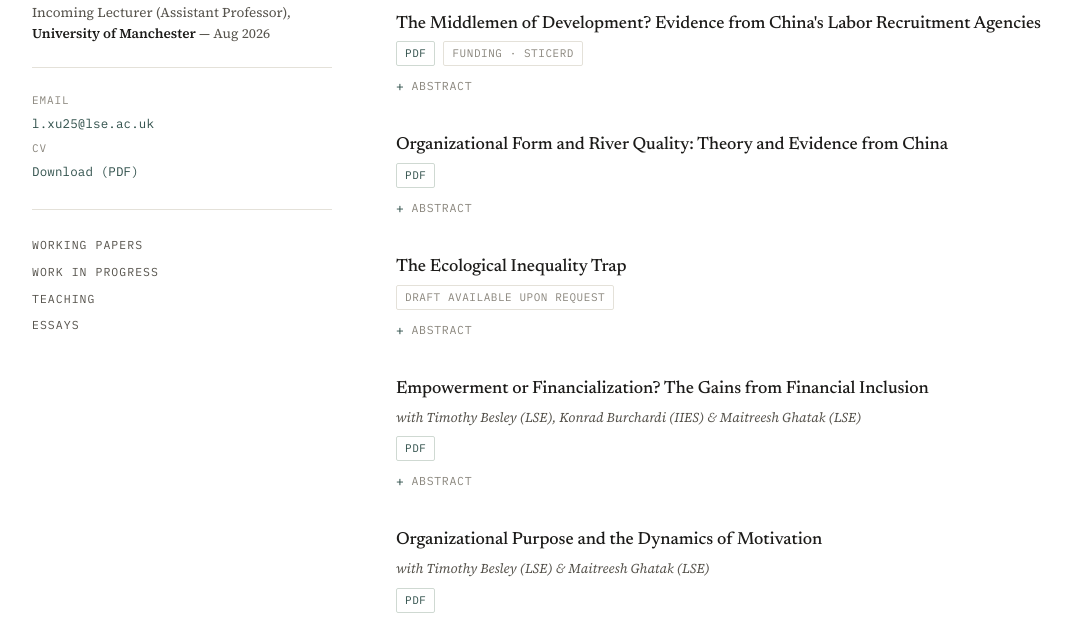
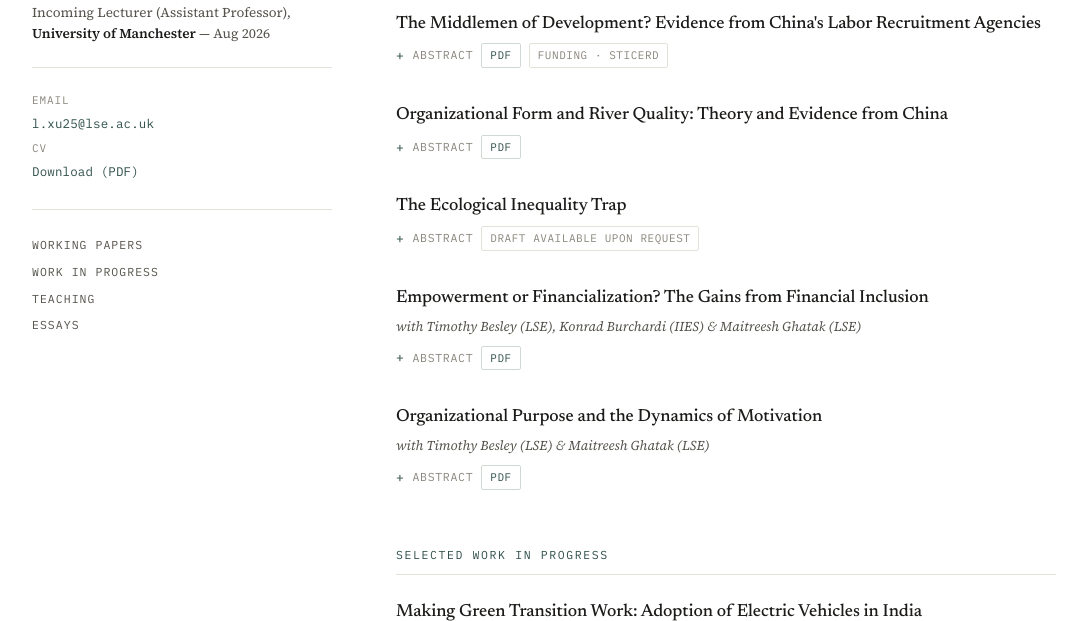
Before and after one commit to linchuanxu97/linchuanxu97.github.io, a plain HTML site: page index.html in a window 1280 px wide. Shown: the part 317-938 px from the top of the page, without its empty margins (88-1175 px from the left). Drawn offline with Linux system fonts and the light colour scheme.

Commit message:
Add files via upload

```diff
--- a/index.html
+++ b/index.html
@@ -128,8 +128,9 @@
     font-family:"IBM Plex Mono",monospace;
     font-size:11.5px;letter-spacing:0.06em;text-transform:uppercase;
     color:var(--ink-faint);cursor:pointer;list-style:none;
-    display:inline-flex;align-items:center;gap:7px;user-select:none;
+    display:flex;flex-wrap:wrap;align-items:center;gap:8px;user-select:none;
   }
+  .abstract-toggle{white-space:nowrap;}
   details summary::-webkit-details-marker{display:none;}
   details summary::before{content:"+";color:var(--accent);font-size:13px;line-height:1;}
   details[open] summary::before{content:"\2013";}
@@ -212,34 +213,31 @@
 
       <div class="entry">
         <h3>The Middlemen of Development? Evidence from China's Labor Recruitment Agencies</h3>
-        <div class="tags">
-          <a class="tag pdf" href="LA.pdf" target="_blank" rel="noopener">PDF</a>
-          <span class="tag">Funding · STICERD</span>
-        </div>
         <details>
-          <summary>Abstract</summary>
+          <summary><span class="abstract-toggle">Abstract</span>
+            <a class="tag pdf" href="LA.pdf" target="_blank" rel="noopener" onclick="event.stopPropagation()">PDF</a>
+            <span class="tag">Funding · STICERD</span>
+          </summary>
           <p class="abstract">Can profit-driven middlemen arise endogenously to correct aggregate misallocations and promote development? This paper studies the role of recruitment agencies in facilitating spatial labor reallocation in China. Using a newly constructed dataset, I find that such profit-driven labor intermediaries established branches to arbitrage away pre-existing inter-regional wage disparities. Exploiting the staggered rollout of agencies in difference-in-differences and IV designs, the analysis shows that the expansion of agency networks facilitated temporary mobility of low-skilled workers and reduced regional wage dispersion by 10%. This translates into 3% aggregate output gains by 2010, of which agencies appropriated 40% as profits. I develop a neoclassical growth model with endogenous agency dynamics, where initial misallocations create pecuniary incentives for agencies who in turn speed up regional convergence. Promoting agency workers' transition into the permanent labor force in receiving regions can generate large efficiency gains while also ensuring these gains are more widely shared.</p>
         </details>
       </div>
 
       <div class="entry">
         <h3>Organizational Form and River Quality: Theory and Evidence from China</h3>
-        <div class="tags">
-          <a class="tag pdf" href="river_chief.pdf" target="_blank" rel="noopener">PDF</a>
-        </div>
         <details>
-          <summary>Abstract</summary>
+          <summary><span class="abstract-toggle">Abstract</span>
+            <a class="tag pdf" href="river_chief.pdf" target="_blank" rel="noopener" onclick="event.stopPropagation()">PDF</a>
+          </summary>
           <p class="abstract">Should the government set up a separate ministry for all environmental issues, or ask all the existing decentralized and regional political organizations to have an environmental mandate? This paper studies how organizational forms incentivize political agents to internalize environment-related externalities. The theory of M-form versus U-form organizations features negative spillovers among different bureaucratic tasks, as well as spatial pollution externality that one region generates to another. I show that M-form reform may deliver better environmental performance only when spatial pollution externality is less salient and task spillover is stronger. I further argue that yardstick competition, conventionally viewed as an advantage of M-form, may exacerbate the environmental problem. I examine the empirical setting of the River Chief System in China as a shift from U-form to M-form in river management. With water quality observations from monitoring stations and environmental management information from 2015 to 2020, the empirical results highlight the heterogeneous effects of M-form reform on river quality, which are largely consistent with the theoretical predictions. I also find greater investment in water treatment infrastructure and growing instances of Coasian coordination across regions in more recent years, underscoring the importance of organizational design for environmental governance.</p>
         </details>
       </div>
 
       <div class="entry">
         <h3>The Ecological Inequality Trap</h3>
-        <div class="tags">
-          <span class="tag">Draft available upon request</span>
-        </div>
         <details>
-          <summary>Abstract</summary>
+          <summary><span class="abstract-toggle">Abstract</span>
+            <span class="tag">Draft available upon request</span>
+          </summary>
           <p class="abstract">This paper develops a theory of biological resource extraction, where wealth inequality jointly evolves with ecological dynamics. It features an equilibrium ecological inequality trap where the rich operate capital-intensive technology to extract high-value resources while the poor rely on labor-intensive capture of alternative resources. When the initial wealth distribution is highly unequal, the laissez-faire economy falls into this trap while a constrained social planner reaches an egalitarian steady state, by transiently suppressing the rich's resource and conserving the poor's. The framework is applied to Lake Victoria, where the invasive Nile perch was introduced in the 1960s to commercialize the fishing industry but caused severe biodiversity loss of native species. The results highlight the efficiency–equity tradeoff of biodiversity conservation policies central to the current debate: one-sided protection of certain species may work against the economic interests of those who depend on them, even in the long run.</p>
         </details>
       </div>
@@ -247,11 +245,10 @@
       <div class="entry">
         <h3>Empowerment or Financialization? The Gains from Financial Inclusion</h3>
         <p class="byline">with Timothy Besley (LSE), Konrad Burchardi (IIES) &amp; Maitreesh Ghatak (LSE)</p>
-        <div class="tags">
-          <a class="tag pdf" href="financial-inclusion.pdf" target="_blank" rel="noopener">PDF</a>
-        </div>
         <details>
-          <summary>Abstract</summary>
+          <summary><span class="abstract-toggle">Abstract</span>
+            <a class="tag pdf" href="financial-inclusion.pdf" target="_blank" rel="noopener" onclick="event.stopPropagation()">PDF</a>
+          </summary>
           <p class="abstract">Expanding credit market access is a potential source of economic empowerment and can also have equilibrium effects on wages so that the gains from financial development are widely shared. But others see credit market expansion as an unwelcome process of "financialization" with many of the gains being appropriated by financial institutions. This paper explores the consequences of financial sector expansion for profits, wages and entrepreneurial activity using a calibrated general equilibrium model with financial frictions, endogenous default, and wealth inequality. The model examines how the surplus created in the real economy by expanding financial markets is shared between borrowers, lenders, and workers. We show that competition and the contracting environment are important determinants of the gains from financial inclusion.</p>
         </details>
       </div>
@@ -259,11 +256,10 @@
       <div class="entry">
         <h3>Organizational Purpose and the Dynamics of Motivation</h3>
         <p class="byline">with Timothy Besley (LSE) &amp; Maitreesh Ghatak (LSE)</p>
-        <div class="tags">
-          <a class="tag pdf" href="motivation.pdf" target="_blank" rel="noopener">PDF</a>
-        </div>
         <details>
-          <summary>Abstract</summary>
+          <summary><span class="abstract-toggle">Abstract</span>
+            <a class="tag pdf" href="motivation.pdf" target="_blank" rel="noopener" onclick="event.stopPropagation()">PDF</a>
+          </summary>
           <p class="abstract">This paper builds a framework for understanding the dynamics of motivation and the missions adopted by profit-maximizing firms. The approach is useful for thinking about the dynamic consequences of adopting missions such as Diversity, Equity, and Inclusion (DEI) or Environmental, Social, and Governance (ESG) goals. By embedding these ideas in a model of cultural evolution via workplace socialization, we explore when, in the long run, such goals can become consistent with profit-maximization even if they involve pecuniary costs. The incentives of a firm's owners can be important, with more patient and mission-oriented ownership likely to make a mission sustainable in the long run. However, we show that there is the possibility of hysteresis, whereby how a firm behaves in its early years can have long-run consequences that are robust to subsequent changes of ownership. Throughout the paper we focus on cases where mission choice is voluntary, but we also discuss the case for regulations that impose requirements to adopt such missions at the firm level.</p>
         </details>
       </div>
@@ -274,11 +270,10 @@
       <div class="entry">
         <h3>Making Green Transition Work: Adoption of Electric Vehicles in India</h3>
         <p class="byline">with Lachi Singh (LSE)</p>
-        <div class="tags">
-          <span class="tag">Funding · IGC</span>
-        </div>
         <details>
-          <summary>Abstract</summary>
+          <summary><span class="abstract-toggle">Abstract</span>
+            <span class="tag">Funding · IGC</span>
+          </summary>
           <p class="abstract">There is a growing literature on electric vehicle (EV) adoption in developed countries, but not much discussion on what that transition path would be for the developing world. The transportation sector in India is characterized by a wide variety of vehicles (two-wheelers, three-wheelers, etc.) with different ownership structures and driving usage. Combining the vehicle registration dataset with measures of pollution, traffic congestion and government subsidies, we explore the effect of subsidies on EV adoption and environmental outcomes in India. We use a quantitative framework to explore how complementary policies, such as congestion zones and charging station subsidies, could better facilitate the green transition. We emphasize a unique channel that can contribute to a better understanding of the environmental effects of EV adoption policies in developing countries: a reduction in clean vehicle price due to subsidies could increase vehicle ownership and therefore lead to more traffic congestion. Gasoline vehicle drivers will spend more time on the road generating higher pollution. The overall environmental benefits from EV subsidies will crucially depend on the ownership effect and the speed of substitution from dirty to clean vehicles.</p>
         </details>
       </div>
```
